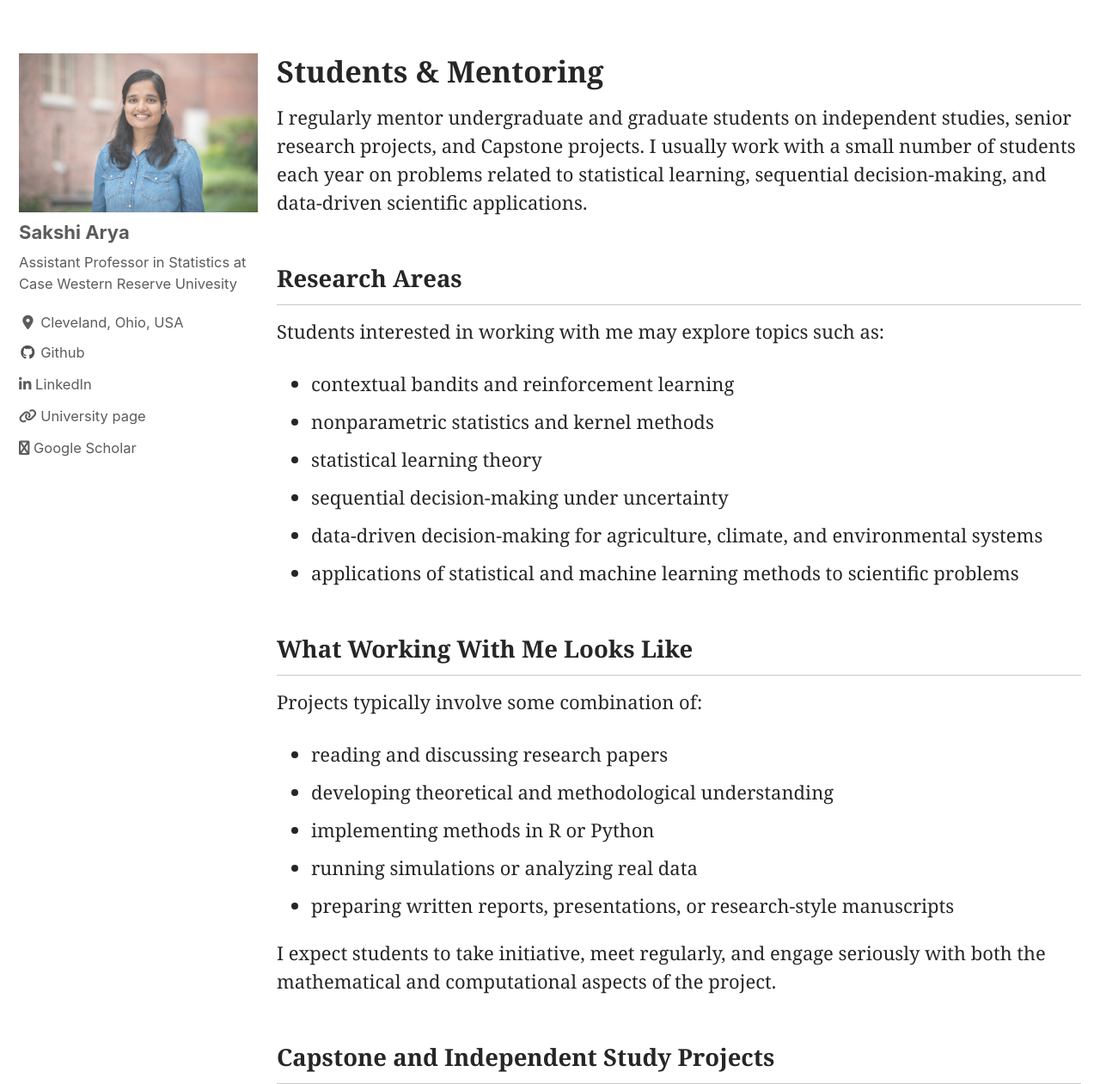
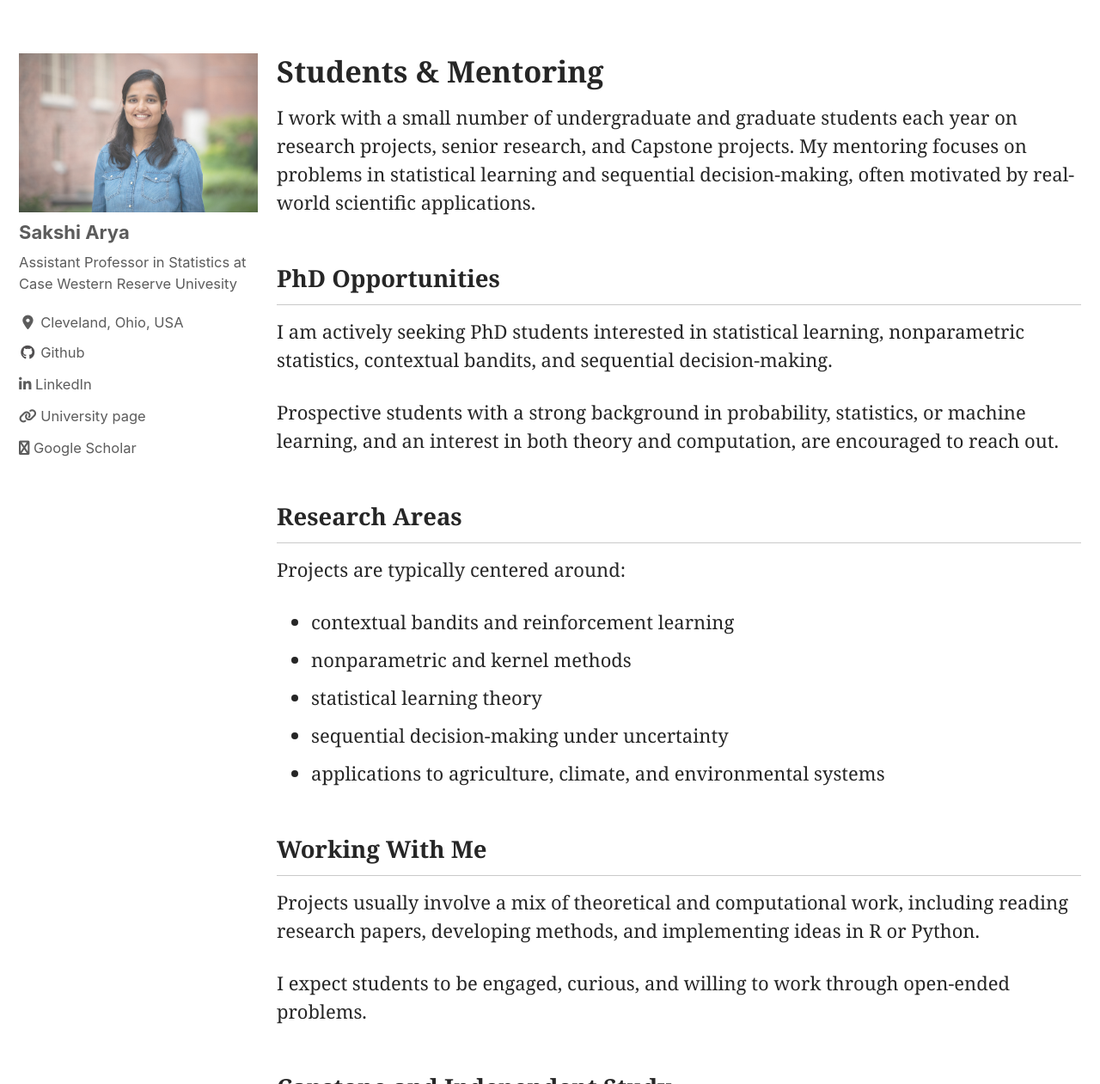
Before and after one commit to sakshiarya/sakshiarya.github.io, a Jekyll site: the page built from _pages/students.md, in a window 1280 px wide and 1400 px high, scrolled down 194 px, cut to the strip 139-1400 px from the top of the window. Shown: the whole strip at 86% size. Built offline with Jekyll 4.4.1, drawn with Linux system fonts in a browser that asks for light colours; cached includes are drawn as plain includes; nearby versions of some CDN libraries; some of the changed text lies outside the part shown.

Commit message:
Student updates

```diff
--- a/_pages/students.md
+++ b/_pages/students.md
@@ -13,41 +13,35 @@ author_profile: true
 
 # Students & Mentoring
 
-I regularly mentor undergraduate and graduate students on independent studies, senior research projects, and Capstone projects. I usually work with a small number of students each year on problems related to statistical learning, sequential decision-making, and data-driven scientific applications.
+I work with a small number of undergraduate and graduate students each year on research projects, senior research, and Capstone projects. My mentoring focuses on problems in statistical learning and sequential decision-making, often motivated by real-world scientific applications.
+
+## PhD Opportunities
+
+I am actively seeking PhD students interested in statistical learning, nonparametric statistics, contextual bandits, and sequential decision-making.
+
+Prospective students with a strong background in probability, statistics, or machine learning, and an interest in both theory and computation, are encouraged to reach out.
 
 ## Research Areas
 
-Students interested in working with me may explore topics such as:
+Projects are typically centered around:
 
 - contextual bandits and reinforcement learning
-- nonparametric statistics and kernel methods
+- nonparametric and kernel methods
 - statistical learning theory
 - sequential decision-making under uncertainty
-- data-driven decision-making for agriculture, climate, and environmental systems
-- applications of statistical and machine learning methods to scientific problems
+- applications to agriculture, climate, and environmental systems
 
-## What Working With Me Looks Like
+## Working With Me
 
-Projects typically involve some combination of:
+Projects usually involve a mix of theoretical and computational work, including reading research papers, developing methods, and implementing ideas in R or Python.
 
-- reading and discussing research papers
-- developing theoretical and methodological understanding
-- implementing methods in R or Python
-- running simulations or analyzing real data
-- preparing written reports, presentations, or research-style manuscripts
+I expect students to be engaged, curious, and willing to work through open-ended problems.
 
-I expect students to take initiative, meet regularly, and engage seriously with both the mathematical and computational aspects of the project.
+## Capstone and Independent Study
 
-## Capstone and Independent Study Projects
+Students interested in Capstone or independent study projects should contact me early, ideally in the Fall semester prior to enrollment.
 
-Students interested in pursuing a Capstone project or independent study with me should contact me early, ideally in the Fall semester prior to enrolling in the Capstone course.
-
-When reaching out, please include:
-
-- a brief description of your interests
-- relevant coursework
-- any prior research, coding, or data analysis experience
-- your CV or resume, if available
+A short email describing your interests and relevant background is sufficient.
 
 ---
 
```
